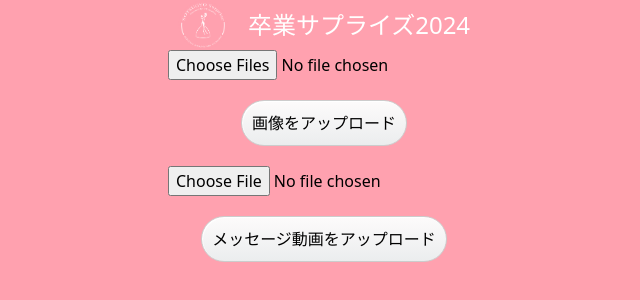
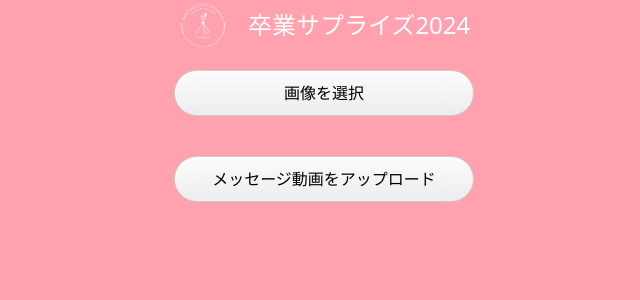
Before and after one commit to xx-n59/img-uploder-sotsugyo, a Next.js app: page / in a window 1280 px wide. Shown: the top 300 px of the page, without its empty margins (316-956 px from the left). Built offline with nearby package versions, Linux system fonts and the light colour scheme.

Commit message:
終わりかな

```diff
--- a/src/pages/index.tsx
+++ b/src/pages/index.tsx
@@ -47,10 +47,12 @@ export default function Home() {
     <>
       <Header />
       <div className={styles.container}>
-        <input type="file" onChange={OnFileUploadToFirebase} accept="image/*" multiple />
-        <button className={styles.button}>画像をアップロード</button>
-        <input type="file" onChange={OnMovieUploadToFirebase} />
-        <button className={styles.button}>メッセージ動画をアップロード</button>
+        <label className={styles.button}>画像を選択
+          <input className={styles.input} type="file" onChange={OnFileUploadToFirebase} accept="image/*" multiple />
+        </label>
+        <label className={styles.button}>メッセージ動画をアップロード
+          <input className={styles.input} type="file" onChange={OnMovieUploadToFirebase} />
+        </label>
       </div>
     </>
   );
--- a/src/styles/styles.module.css
+++ b/src/styles/styles.module.css
@@ -6,6 +6,7 @@
 }
 
 .button {
+  width: 300px;
   border: 1px solid #ccc;
   background: #f1e767;
   background: -webkit-gradient(
@@ -22,6 +23,7 @@
   margin: 20px;
   box-shadow: inset 1px 1px 1px #fff;
   border-radius: 100px;
+  text-align: center;
 }
 
 .button:hover {
@@ -35,3 +37,7 @@
   background: -webkit-linear-gradient(bottom, #fdfbfb 0%, #ebedee 100%);
   background: linear-gradient(to top, #fdfbfb 0%, #ebedee 100%);
 }
+
+.input {
+  display: none;
+}
```
